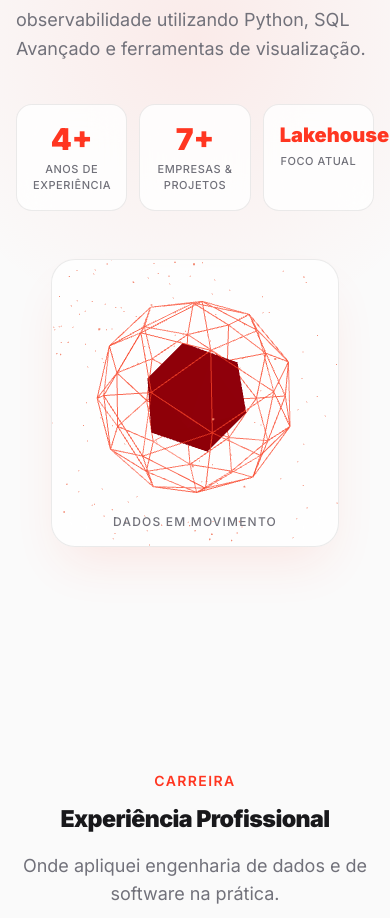
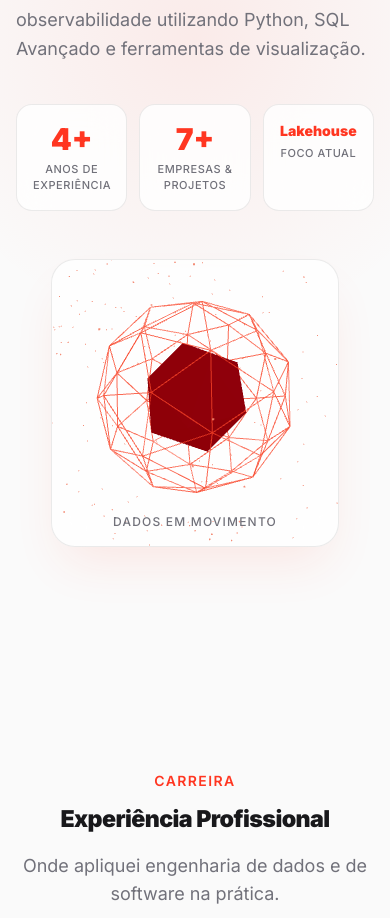
Before and after one commit to julio-dourado/personal-website, a Next.js app: page / in a window 390 px wide. Shown: the part 1425-2343 px from the top of the page. Built offline with nearby package versions, Linux system fonts and the light colour scheme; no server answers.

Commit message:
fix: texto Lakehouse cabe no card de estatísticas em telas pequenas

```diff
--- a/components/About.tsx
+++ b/components/About.tsx
@@ -70,7 +70,7 @@ function Stat({
     <div className="glass rounded-2xl p-4 text-center sm:p-5">
       <p
         className={`font-black text-brand ${
-          small ? "text-xl sm:text-2xl" : "text-3xl"
+          small ? "text-sm sm:text-xl md:text-2xl" : "text-3xl"
         }`}
       >
         {value}
```
